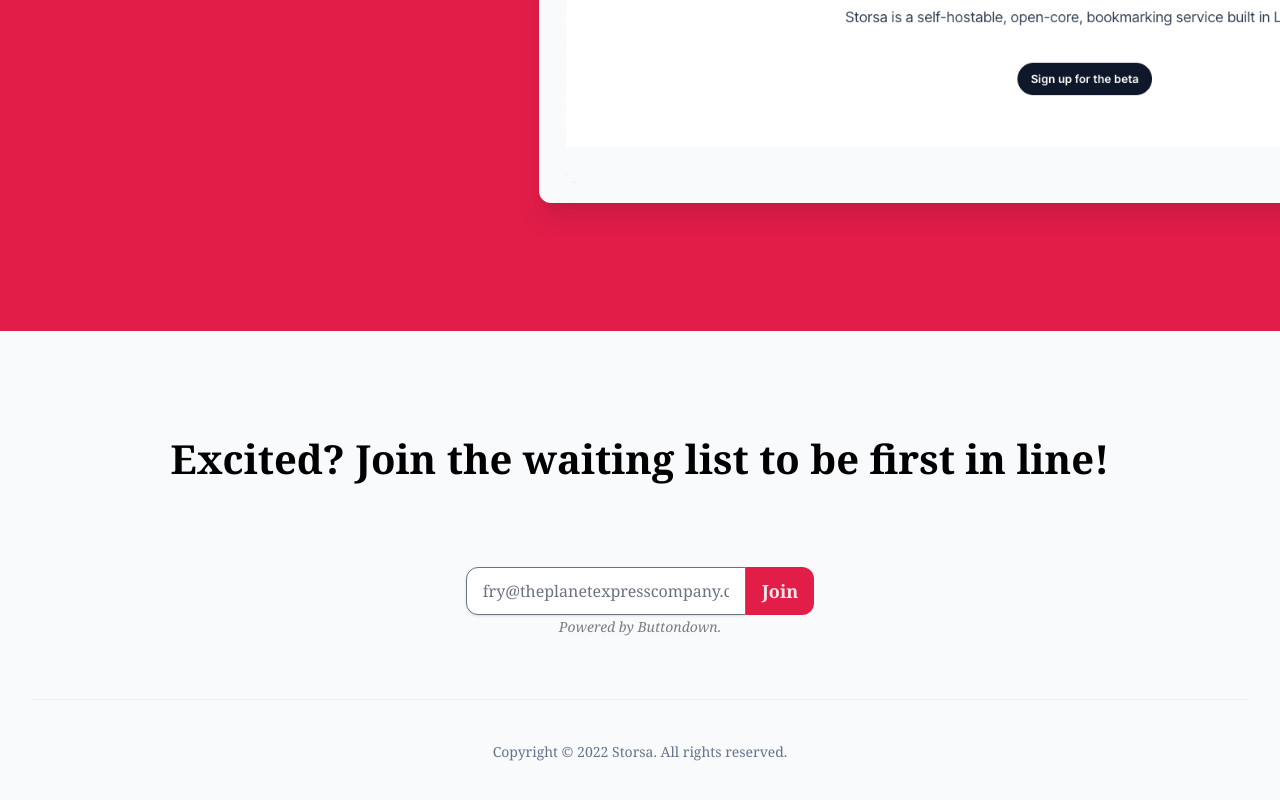
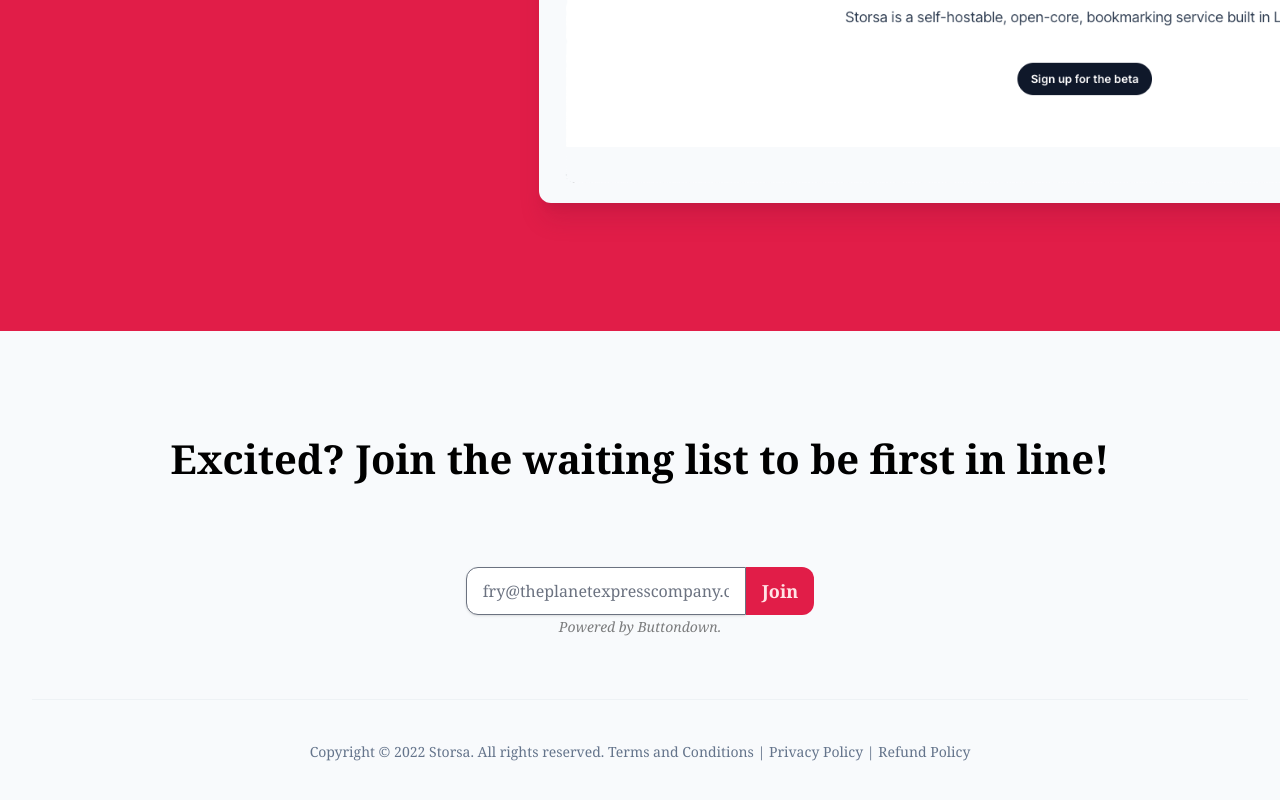
Before and after one commit to isev-ltd/storsa-landing, a Next.js app: page / in a window 1280 px wide. Shown: the part 1410-2210 px from the top of the page. Built offline with nearby package versions, Linux system fonts and the light colour scheme.

Commit message:
Add terms to footer

```diff
--- a/src/components/Footer.jsx
+++ b/src/components/Footer.jsx
@@ -69,7 +69,7 @@ export function Footer() {
           </div>
           <p className="w-full mt-6 text-sm text-slate-500 sm:mt-0 text-center">
             Copyright &copy; {new Date().getFullYear()} Storsa. All rights
-            reserved.
+            reserved. <a href="https://account.storsa.app/terms-of-service" target="_blank">Terms and Conditions</a> | <a href="https://account.storsa.app/privacy-policy" target="_blank">Privacy Policy</a> | <a href="https://account.storsa.app/refunds" target="_blank">Refund Policy</a>
           </p>
         </div>
       </Container>
```
